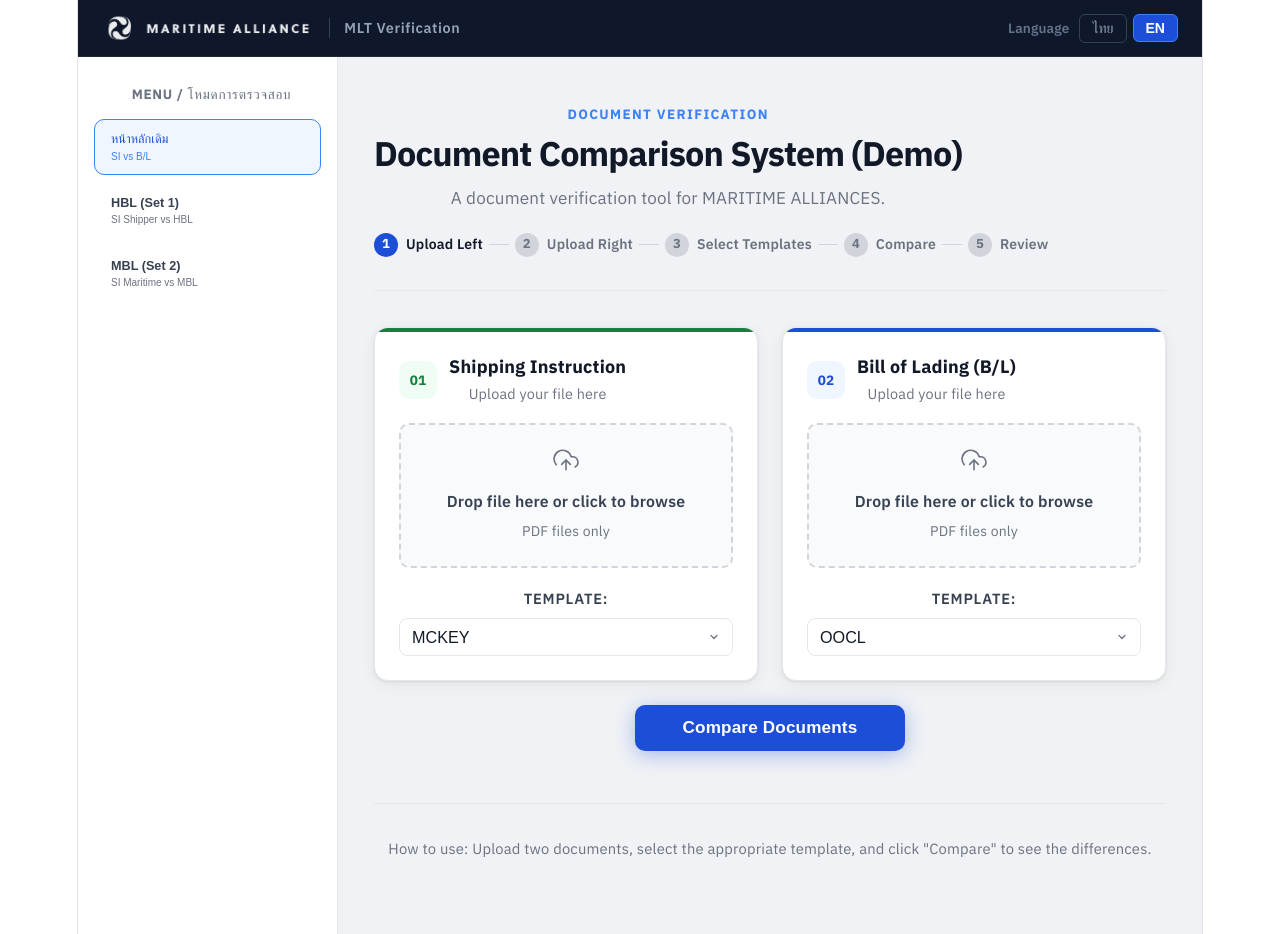
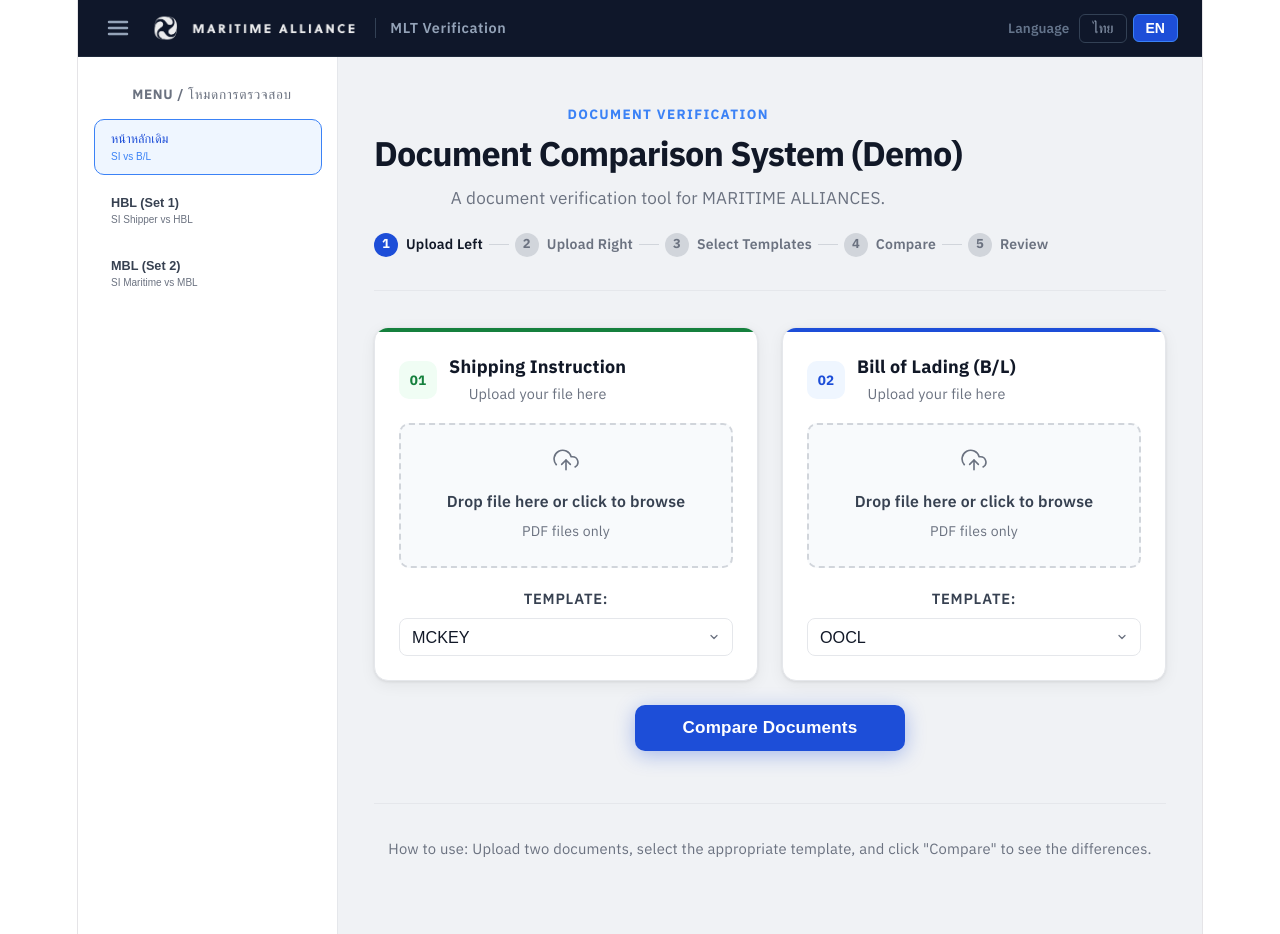
Before and after one commit to thassanawalai/MLT_DocumentCompare, a React app in the folder frontend/: page / in a window 1280 px wide. Built offline with nearby package versions, Linux system fonts and the light colour scheme; the HTML template or start-up script is replaced by a standard one; a web font is replaced by a local one.

Commit message:
28-08-26

```diff
--- a/frontend/src/App.jsx
+++ b/frontend/src/App.jsx
@@ -172,7 +172,6 @@ const shippingInstructionTemplateOptions = [
   { value: 'SIAMCHAI', label: 'SIAMCHAI' },
   { value: 'SURAPON', label: 'SURAPON' },
   { value: 'POLYPLEX', label: 'POLYPLEX' },
-  { value: 'BETAGRO', label: 'BETAGRO' },
 ];
 
 // ============================================================
@@ -197,7 +196,7 @@ const IconSpinner = ({ size = 18 }) => (
   <svg width={size} height={size} viewBox="0 0 24 24" fill="none" stroke="currentColor" strokeWidth="2.5" strokeLinecap="round"><path d="M21 12a9 9 0 1 1-6.219-8.56" style={{ animation: 'spin 0.8s linear infinite', transformOrigin: '50% 50%' }}/></svg>
 );
 const IconMenu = ({ size = 20 }) => (
-  <svg width={size} height={size} viewBox="0 0 24 24" fill="none" stroke="currentColor" strokeWidth="2" strokeLinecap="round" strokeLinejoin="round"><line x1="3" y1="12" x2="21" y2="12"></line><line x1="3" y1="6" x2="21" y2="6"></line><line x1="3" y1="18" x2="21" y2="18"></line></svg>
+  <svg width={size} height={size} viewBox="0 0 24 24" fill="none" stroke="currentColor" strokeWidth="2.5" strokeLinecap="round" strokeLinejoin="round"><line x1="3" y1="12" x2="21" y2="12"></line><line x1="3" y1="6" x2="21" y2="6"></line><line x1="3" y1="18" x2="21" y2="18"></line></svg>
 );
 
 // ============================================================
@@ -600,7 +599,8 @@ const ComparisonPage = ({
               <div style={{ flex: 1, height: 1, backgroundColor: theme.border }} />
             </div>
 
-            <div style={{ display: 'grid', gridTemplateColumns: 'repeat(auto-fit, minmax(400px,1fr))', gap: 24, alignItems: 'flex-start' }}>
+            {/* 🔥 แก้ตรงนี้: บังคับให้เป็นกริดแบบ 1fr 1fr เพื่อให้อยู่ซ้ายขวาเสมอ */}
+            <div style={{ display: 'grid', gridTemplateColumns: '1fr 1fr', gap: 24, alignItems: 'flex-start' }}>
               {/* ซ้าย */}
               <div style={{ border: `1px solid ${theme.border}`, borderRadius: 14, overflow: 'hidden', boxShadow: theme.shadow }}>
                 <div style={{ backgroundColor: theme.navy, padding: '10px 16px', display: 'flex', alignItems: 'center', gap: 8 }}>
@@ -727,16 +727,17 @@ const ComparisonPage = ({
 };
 
 // ============================================================
-// Main App (มี Sidebar ควบคุมการเปลี่ยนหน้า)
+// Main App
 // ============================================================
 function App() {
   const [language, setLanguage] = useState('en');
   const copy = translations[language];
 
-  // State สำหรับจัดการหน้าปัจจุบัน ('MAIN', 'HBL', 'MBL')
   const [activeTab, setActiveTab] = useState('MAIN');
 
-  // ข้อมูล Props สำหรับแต่ละหน้า
+  // 🔥 เพิ่ม State สำหรับจัดการเปิด/ปิด Sidebar
+  const [isSidebarOpen, setIsSidebarOpen] = useState(true);
+
   const getPageProps = () => {
     switch(activeTab) {
       case 'HBL':
@@ -747,7 +748,7 @@ function App() {
           leftDesc: copy.programDescription,
           rightTitle: 'HBL MARITIME',
           rightDesc: copy.originalDescription,
-          leftTemplates: shippingInstructionTemplateOptions, // สามารถแยก Template ของหน้านี้ได้ในอนาคต
+          leftTemplates: shippingInstructionTemplateOptions,
           rightTemplates: billOfLadingTemplateOptions,
         };
       case 'MBL':
@@ -758,7 +759,7 @@ function App() {
           leftDesc: copy.programDescription,
           rightTitle: 'MBL/ONE',
           rightDesc: copy.originalDescription,
-          leftTemplates: shippingInstructionTemplateOptions, // สามารถแยก Template ของหน้านี้ได้ในอนาคต
+          leftTemplates: shippingInstructionTemplateOptions,
           rightTemplates: billOfLadingTemplateOptions,
         };
       case 'MAIN':
@@ -766,9 +767,9 @@ function App() {
         return {
           pageTitle: copy.heading,
           pageSubheading: copy.subheading,
-          leftTitle: copy.programDocument, // Shipping Instruction
+          leftTitle: copy.programDocument,
           leftDesc: copy.programDescription,
-          rightTitle: copy.originalDocument, // Bill of Lading (B/L)
+          rightTitle: copy.originalDocument,
           rightDesc: copy.originalDescription,
           leftTemplates: shippingInstructionTemplateOptions,
           rightTemplates: billOfLadingTemplateOptions,
@@ -778,7 +779,6 @@ function App() {
 
   const currentProps = getPageProps();
 
-  // เมนู Sidebar
   const menuItems = [
     { id: 'MAIN', label: 'หน้าหลักเดิม', desc: 'SI vs B/L' },
     { id: 'HBL', label: 'HBL (Set 1)', desc: 'SI Shipper vs HBL' },
@@ -795,21 +795,33 @@ function App() {
         .diff-delete { background-color: #fee2e2; color: #b91c1c; border-radius: 2px; padding: 0 2px; }
         select:focus, button:focus { outline: 2px solid #3b82f6; outline-offset: 2px; }
 
-        /* Sidebar Scrollbar Styling */
         .sidebar::-webkit-scrollbar { width: 6px; }
         .sidebar::-webkit-scrollbar-track { background: transparent; }
         .sidebar::-webkit-scrollbar-thumb { background-color: #cbd5e1; border-radius: 10px; }
 
-        /* Content Scrollbar Styling */
         .main-content::-webkit-scrollbar { width: 8px; }
         .main-content::-webkit-scrollbar-track { background: transparent; }
         .main-content::-webkit-scrollbar-thumb { background-color: #94a3b8; border-radius: 10px; }
       `}</style>
 
-      {/* ======== TOP NAV (กว้างเต็มจอ) ======== */}
+      {/* ======== TOP NAV ======== */}
       <nav style={{ backgroundColor: theme.navy, borderBottom: `1px solid ${theme.navyMid}`, zIndex: 100 }}>
         <div style={{ padding: '0 24px', display: 'flex', alignItems: 'center', justifyContent: 'space-between', height: 56 }}>
           <div style={{ display: 'flex', alignItems: 'center', gap: 14 }}>
+            {/* 🔥 ปุ่ม Hamburger สำหรับเปิด/ปิด Sidebar */}
+            <button
+              onClick={() => setIsSidebarOpen(!isSidebarOpen)}
+              style={{
+                background: 'transparent', border: 'none', color: '#94a3b8',
+                cursor: 'pointer', display: 'flex', alignItems: 'center', padding: 4,
+                borderRadius: 4
+              }}
+              onMouseEnter={(e) => e.currentTarget.style.backgroundColor = '#1e293b'}
+              onMouseLeave={(e) => e.currentTarget.style.backgroundColor = 'transparent'}
+            >
+              <IconMenu size={24} />
+            </button>
+
             <img src={logo} alt="Maritime Alliance" style={{ height: 34, width: 'auto', objectFit: 'contain', filter: 'brightness(0) invert(1)', opacity: 0.92 }} />
             <div style={{ width: 1, height: 20, backgroundColor: '#334155', flexShrink: 0 }} />
             <span style={{ color: '#94a3b8', fontSize: '0.8em', fontWeight: 600, letterSpacing: '0.04em', whiteSpace: 'nowrap' }}>
@@ -834,20 +846,24 @@ function App() {
         </div>
       </nav>
 
-      {/* ======== LAYOUT: Sidebar + Main Content ======== */}
+      {/* ======== LAYOUT ======== */}
       <div style={{ display: 'flex', flex: 1, overflow: 'hidden' }}>
 
-        {/* ---- Sidebar ---- */}
+        {/* ---- Sidebar (🔥 พับเก็บได้) ---- */}
         <aside className="sidebar" style={{
-          width: 260,
+          width: isSidebarOpen ? 260 : 0,           // หดความกว้างเหลือ 0 ถ้าถูกปิด
+          opacity: isSidebarOpen ? 1 : 0,           // ซ่อนเนื้อหา
+          visibility: isSidebarOpen ? 'visible' : 'hidden',
           backgroundColor: theme.surface,
-          borderRight: `1px solid ${theme.border}`,
+          borderRight: isSidebarOpen ? `1px solid ${theme.border}` : 'none',
           display: 'flex',
           flexDirection: 'column',
           overflowY: 'auto',
           flexShrink: 0,
+          transition: 'all 0.3s cubic-bezier(0.4, 0, 0.2, 1)', // แอนิเมชันตอนเลื่อนพับ
         }}>
-          <div style={{ padding: '24px 16px 12px' }}>
+          {/* ห่อเนื้อหา Sidebar ไว้ เพื่อไม่ให้มันบีบตัวตอนที่กำลังพับเก็บ */}
+          <div style={{ padding: '24px 16px 12px', width: 260 }}>
             <p style={{ margin: '0 0 12px 8px', fontSize: '0.75em', fontWeight: 700, color: theme.inkSoft, textTransform: 'uppercase', letterSpacing: '0.05em' }}>
               Menu / โหมดการตรวจสอบ
             </p>
@@ -885,10 +901,6 @@ function App() {
 
         {/* ---- Main Content ---- */}
         <div className="main-content" style={{ flex: 1, overflowY: 'auto' }}>
-          {/*
-            ใช้ key={activeTab} เป็นเทคนิคบังคับให้ React "ล้างกระดาน" Component นี้ทิ้ง
-            และสร้างใหม่ทุกครั้งที่สลับหน้า ทำให้ไฟล์และตารางเก่าไม่ค้างอยู่
-          */}
           <ComparisonPage
             key={activeTab}
             {...currentProps}
```
Also changed, not shown: 1 other file (tests, documents, lock files or other folders).
